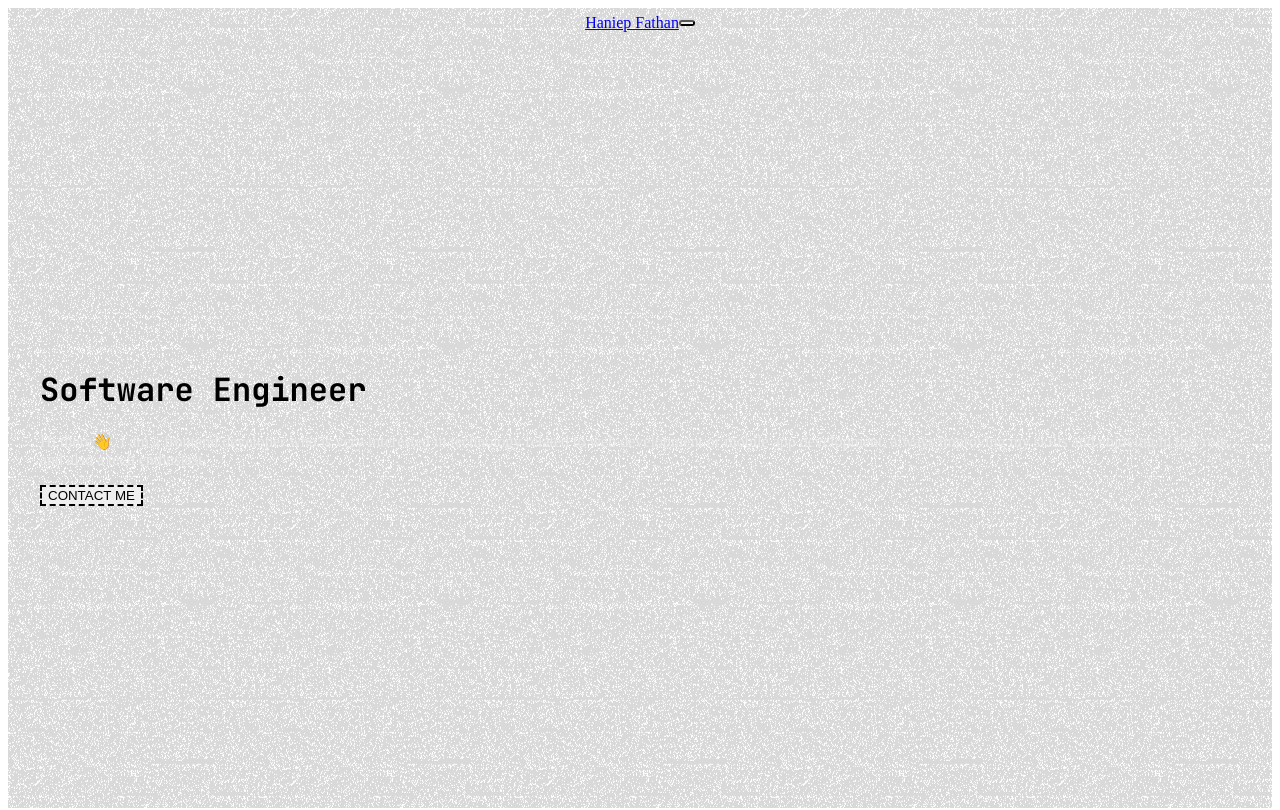
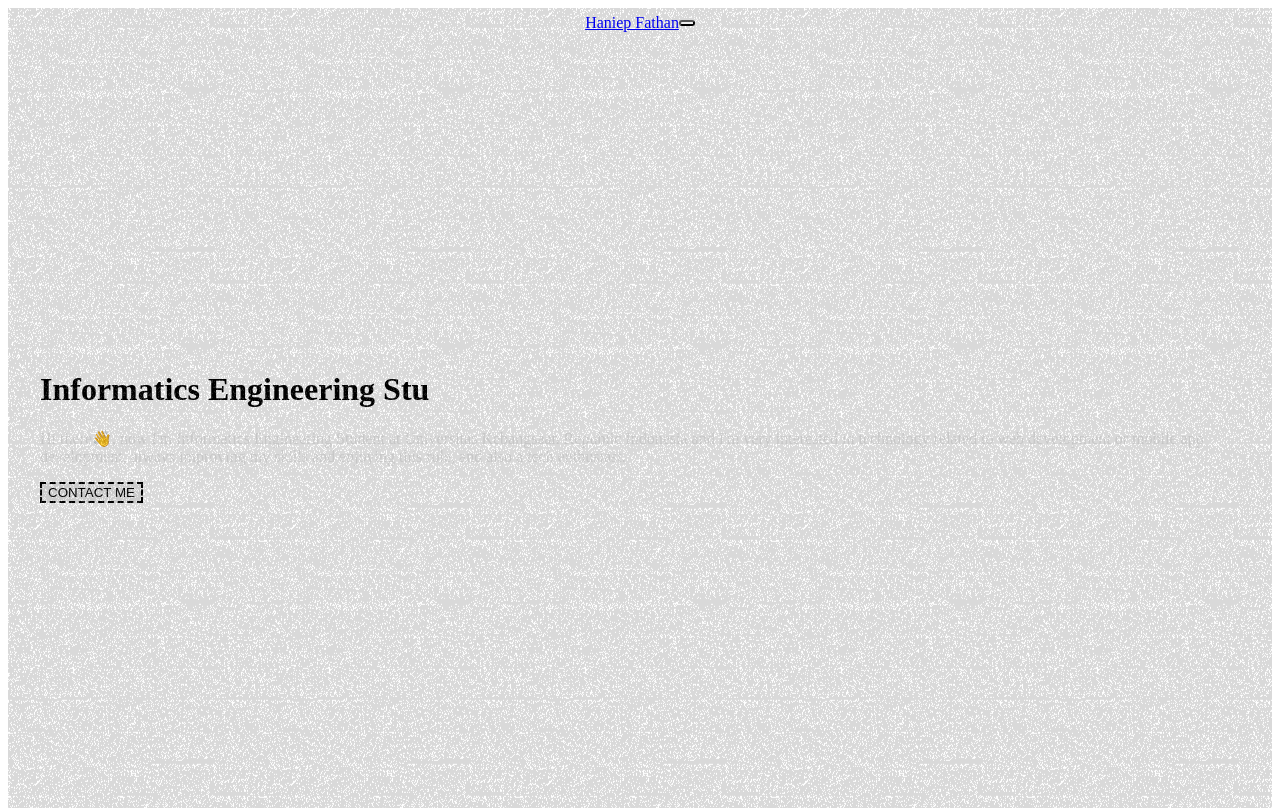
Before and after one commit to HanifFathan10/portofolio-nextjs, a Next.js app: page / in a window 1280 px wide. Shown: the top 810 px of the page. Built offline with nearby package versions, Linux system fonts and the light colour scheme.

Commit message:
refactor: animation & role

```diff
--- a/src/components/AboutSection/AboutSection.tsx
+++ b/src/components/AboutSection/AboutSection.tsx
@@ -121,7 +121,8 @@ const AboutSection = ({ id }: { id: string }) => {
         <React.Fragment>
           <h1 className="text-xs font-extralight my-3">What do I use?</h1>
           <div
-            className={`grid grid-rows-2 place-content-center space-y-1 ${jetBrains.className}`}>
+            className={`grid grid-rows-2 place-content-center space-y-1 ${jetBrains.className}`}
+          >
             <Marquee autoFill={true} speed={100} className=" py-2">
               {ListData.slice(0, 9).map((result, i) => {
                 return (
@@ -133,7 +134,8 @@ const AboutSection = ({ id }: { id: string }) => {
               autoFill={true}
               speed={100}
               className=" py-2"
-              direction="right">
+              direction="right"
+            >
               {ListData.slice(9, 18).map((result, i) => {
                 return (
                   <ListSkills src={result.svg} title={result.skill} key={i} />
@@ -150,6 +152,28 @@ const AboutSection = ({ id }: { id: string }) => {
       content: (
         <ol className="relative border-s border-gray-200 dark:border-gray-700 mt-5 ml-5">
           <li className="mb-10 ms-6">
+            <span className="absolute flex items-center justify-center w-6 h-6 bg-blue-100 rounded-full -start-3 ring-8 ring-white dark:ring-gray-900 dark:bg-blue-900">
+              <Image
+                src="/img/ukri.webp"
+                alt="ukri"
+                width={20}
+                height={20}
+                loading="lazy"
+              />
+            </span>
+            <Link href={"https://ukri.ac.id/"}>
+              <h3 className="mb-1 text-sm md:text-lg font-semibold text-gray-900 dark:text-white border-b border-white/80 hover:border-0 max-w-fit">
+                Universitas Kebangsaan Republik Indonesia
+              </h3>
+            </Link>
+            <time className="block mb-2 text-sm font-normal leading-none text-gray-400 dark:text-gray-200">
+              2024 - now
+            </time>
+            <p className="text-base font-normal text-gray-500 dark:text-gray-400">
+              Informatics Engineering
+            </p>
+          </li>
+          <li className="ms-6">
             <span className="absolute flex items-center justify-center w-6 h-6 bg-blue-100 rounded-full -start-3 ring-8 ring-white dark:ring-gray-900 dark:bg-blue-900">
               <Image
                 src="/img/bppi.webp"
@@ -171,28 +195,6 @@ const AboutSection = ({ id }: { id: string }) => {
               Science
             </p>
           </li>
-          <li className="ms-6">
-            <span className="absolute flex items-center justify-center w-6 h-6 bg-blue-100 rounded-full -start-3 ring-8 ring-white dark:ring-gray-900 dark:bg-blue-900">
-              <Image
-                src="/img/ukri.webp"
-                alt="ukri"
-                width={20}
-                height={20}
-                loading="lazy"
-              />
-            </span>
-            <Link href={"https://ukri.ac.id/"}>
-              <h3 className="mb-1 text-sm md:text-lg font-semibold text-gray-900 dark:text-white border-b border-white/80 hover:border-0 max-w-fit">
-                Universitas Kebangsaan Republik Indonesia
-              </h3>
-            </Link>
-            <time className="block mb-2 text-sm font-normal leading-none text-gray-400 dark:text-gray-200">
-              2024 - now
-            </time>
-            <p className="text-base font-normal text-gray-500 dark:text-gray-400">
-              Informatics Engineering
-            </p>
-          </li>
         </ol>
       ),
     },
@@ -210,7 +212,8 @@ const AboutSection = ({ id }: { id: string }) => {
                 <Link
                   target="_blank"
                   href={"https://www.linkedin.com/company/kawan-kerja/"}
-                  className={`text-xs font-bold hover:underline ${jetBrains.className}`}>
+                  className={`text-xs font-bold hover:underline ${jetBrains.className}`}
+                >
                   Kawan Kerja
                 </Link>
               </p>
@@ -242,7 +245,8 @@ const AboutSection = ({ id }: { id: string }) => {
   return (
     <section
       className="max-w-[1440px] grid grid-cols-1 md:grid-cols-2 gap-28 md:gap-6 place-self-center p-8 xl:gap-16 sm:py-16 xl:px-16 text-white mb-20 sm:mt-20"
-      id={id}>
+      id={id}
+    >
       <HoverTildCard />
       <WaterDropGrid>
         <div className="absolute w-full h-fit mt-16 md:mt-12 text-lg flex flex-col backdrop-brightness-50 rounded-xl">
@@ -260,19 +264,22 @@ const AboutSection = ({ id }: { id: string }) => {
           <div className="flex justify-start mt-8 gap-4">
             <TabButton
               selectTab={() => HandleTabChange("skill")}
-              active={tab === "skill"}>
+              active={tab === "skill"}
+            >
               {" "}
               Skills{" "}
             </TabButton>
             <TabButton
               selectTab={() => HandleTabChange("experience")}
-              active={tab === "experience"}>
+              active={tab === "experience"}
+            >
               {" "}
               Experience{" "}
             </TabButton>
             <TabButton
               selectTab={() => HandleTabChange("education")}
-              active={tab === "education"}>
+              active={tab === "education"}
+            >
               {" "}
               Education{" "}
             </TabButton>
--- /dev/null
+++ b/src/components/DragPointer.tsx
@@ -0,0 +1,52 @@
+import { RefObject, useEffect, useRef } from "react";
+import { frame, motion, useMotionValue, useSpring } from "framer-motion";
+
+export function useFollowPointer(ref: RefObject<HTMLDivElement | null>) {
+  const xPoint = useMotionValue(0);
+  const yPoint = useMotionValue(0);
+  const x = useSpring(xPoint, spring);
+  const y = useSpring(yPoint, spring);
+
+  useEffect(() => {
+    if (!ref.current) return;
+
+    const handlePointerMove = ({ clientX, clientY }: MouseEvent) => {
+      const element = ref.current!;
+
+      frame.read(() => {
+        xPoint.set(clientX - element.offsetLeft - element.offsetWidth / 2);
+        yPoint.set(clientY - element.offsetTop - element.offsetHeight / 2);
+      });
+    };
+
+    window.addEventListener("pointermove", handlePointerMove);
+
+    return () => window.removeEventListener("pointermove", handlePointerMove);
+  }, []);
+
+  return { x, y };
+}
+
+const ball = {
+  width: 30,
+  height: 30,
+  backgroundColor: "#0369a1",
+  borderRadius: "50%",
+};
+
+export function DragPointer() {
+  const ref = useRef<HTMLDivElement>(null);
+  const { x, y } = useFollowPointer(ref);
+
+  return (
+    <motion.div
+      ref={ref}
+      style={{ ...ball, x, y }}
+      className="hidden xl:block"
+    />
+  );
+}
+
+const spring = { damping: 3, stiffness: 50, restDelta: 0.001 };
+
+export default DragPointer;
--- a/src/components/HeroSection/HeroSection.tsx
+++ b/src/components/HeroSection/HeroSection.tsx
@@ -1,7 +1,7 @@
 import React from "react";
 import { TypeAnimation } from "react-type-animation";
 import { motion } from "framer-motion";
-import { jetBrains } from "@/app/layout";
+import DragPointer from "../DragPointer";
 
 const HeroSection = () => {
   const FuzzyOverlay = () => {
@@ -32,13 +32,21 @@ const HeroSection = () => {
   return (
     <header className="w-full min-h-screen flex flex-col justify-center items-center relative overflow-hidden shadow-xl shadow-cyan-500/50">
       <FuzzyOverlay />
+      <DragPointer />
+
       <div className="max-md:h-screen flex max-md:flex-col items-center justify-center gap-2 md:gap-16 px-8 lg:px-16">
         <motion.div
-          initial={{ x: "-10vw", y: "-10vw" }}
-          animate={{ x: 0, y: 0 }}
-          transition={{ duration: 2 }}
-          className="col-span-4 place-self-center text-left max-w-[1200px]">
-          <h1 className="text-white mb-4 text-4xl">
+          initial={{ opacity: 0, y: 50 }}
+          animate={{ opacity: 1, y: 0 }}
+          transition={{ duration: 1, ease: "easeOut" }}
+          className="col-span-4 place-self-center text-left max-w-[1200px]"
+        >
+          <motion.h1
+            initial={{ opacity: 0, x: -50 }}
+            animate={{ opacity: 1, x: 0 }}
+            transition={{ duration: 1.2, ease: "easeOut", delay: 0.3 }}
+            className="text-white mb-4 text-4xl"
+          >
             <span className="text-transparent bg-clip-text bg-gradient-to-r from-sky-800 via-sky-400 to-cyan-100 font-bold">
               Hello, I'm
             </span>
@@ -47,7 +55,7 @@ const HeroSection = () => {
               sequence={[
                 "Haniep Fathan Riziq",
                 3000,
-                "Software Engineer",
+                "Informatics Engineering Student",
                 2000,
                 "Frontend Developer",
                 2000,
@@ -58,22 +66,36 @@ const HeroSection = () => {
               speed={40}
               repeat={Infinity}
               preRenderFirstString={true}
-              className={`${jetBrains.className} text-2xl lg:text-3xl`}
+              className="text-2xl lg:text-3xl"
             />
-          </h1>
-          <p className="text-[#eaeaea] text-xs text-start sm:text-sm md:text-base mb-6 font-jetBrains">
-            Hi there👋, I am a frontend developer who is very interested in
-            technology related to web development or mobile app development,
-            always improving my skills and enjoying in this role, and also a
-            tech enthusiast.
-          </p>
-          <div className="mb-14 lg:mb-0">
-            <button
+          </motion.h1>
+          <motion.p
+            initial={{ opacity: 0, y: 20 }}
+            animate={{ opacity: 1, y: 0 }}
+            transition={{ duration: 1, ease: "easeOut", delay: 0.6 }}
+            className="text-[#eaeaea] text-xs text-start sm:text-sm md:text-base mb-6 tracking-wide"
+          >
+            Hi there👋, now I'm Informatics Engineering Student at Universitas
+            Kebangsaan Republic Indonesia and I'm very interested in technology
+            related to web development or mobile app development, always
+            improving my skills and enjoying this role, and also a tech
+            enthusiast.
+          </motion.p>
+          <motion.div
+            initial={{ opacity: 0, scale: 0.8 }}
+            animate={{ opacity: 1, scale: 1 }}
+            transition={{ duration: 0.6, ease: "easeOut", delay: 0.9 }}
+            className="mb-14 lg:mb-0"
+          >
+            <motion.button
+              whileHover={{ scale: 1.1, y: -3 }}
+              whileTap={{ scale: 0.9 }}
               onClick={() => (window.location.href = "#contact")}
-              className="rounded-2xl border-2 border-dashed border-black bg-white px-6 py-3 font-semibold uppercase text-black transition-all duration-300 hover:translate-x-[-4px] hover:translate-y-[-4px] hover:rounded-md hover:shadow-[rgba(0,_0,_0,_0.24)_0px_3px_8px] active:translate-x-[0px] active:translate-y-[0px] active:rounded-2xl active:shadow-none">
+              className="rounded-2xl border-2 border-dashed border-black bg-white px-6 py-3 font-semibold uppercase text-black transition-all duration-300 hover:translate-x-[-4px] hover:translate-y-[-4px] hover:rounded-md hover:shadow-[rgba(0,_0,_0,_0.24)_0px_3px_8px] active:translate-x-[0px] active:translate-y-[0px] active:rounded-2xl active:shadow-none"
+            >
               Contact Me
-            </button>
-          </div>
+            </motion.button>
+          </motion.div>
         </motion.div>
       </div>
     </header>
--- a/src/components/ProjectsSection/ProjectCart.tsx
+++ b/src/components/ProjectsSection/ProjectCart.tsx
@@ -23,7 +23,8 @@ const ProjectCart = ({
           backgroundPosition: "center",
           backgroundOrigin: "content-box",
           objectFit: "contain",
-        }}>
+        }}
+      >
         <div className="items-center justify-center absolute top-0 left-0 w-full h-full bg-[#181818] bg-opacity-0 hidden group-hover:flex group-hover:bg-opacity-80 transition-all duration-500">
           <Link href={`${gitUrl}`} className="mx-4">
             <Image
@@ -47,7 +48,7 @@ const ProjectCart = ({
         <h2 className="text-xl font-semibold tracking-wide leading-10">
           {title}
         </h2>
-        <p className="text-[#ADB7BE] text-xs tracking-wide">{description}</p>
+        <p className="text-gray-300 text-xs tracking-wide">{description}</p>
         <div className="flex gap-3">
           {techStack?.map(
             (stack: { id: string; src: string; alt: string }, i: number) => (
```
Also changed, not shown: src/app/layout.tsx (+14 -3 lines), src/components/Navbar/Navbar.tsx (+7 -4 lines), 1 other file (tests, documents, lock files or other folders).
